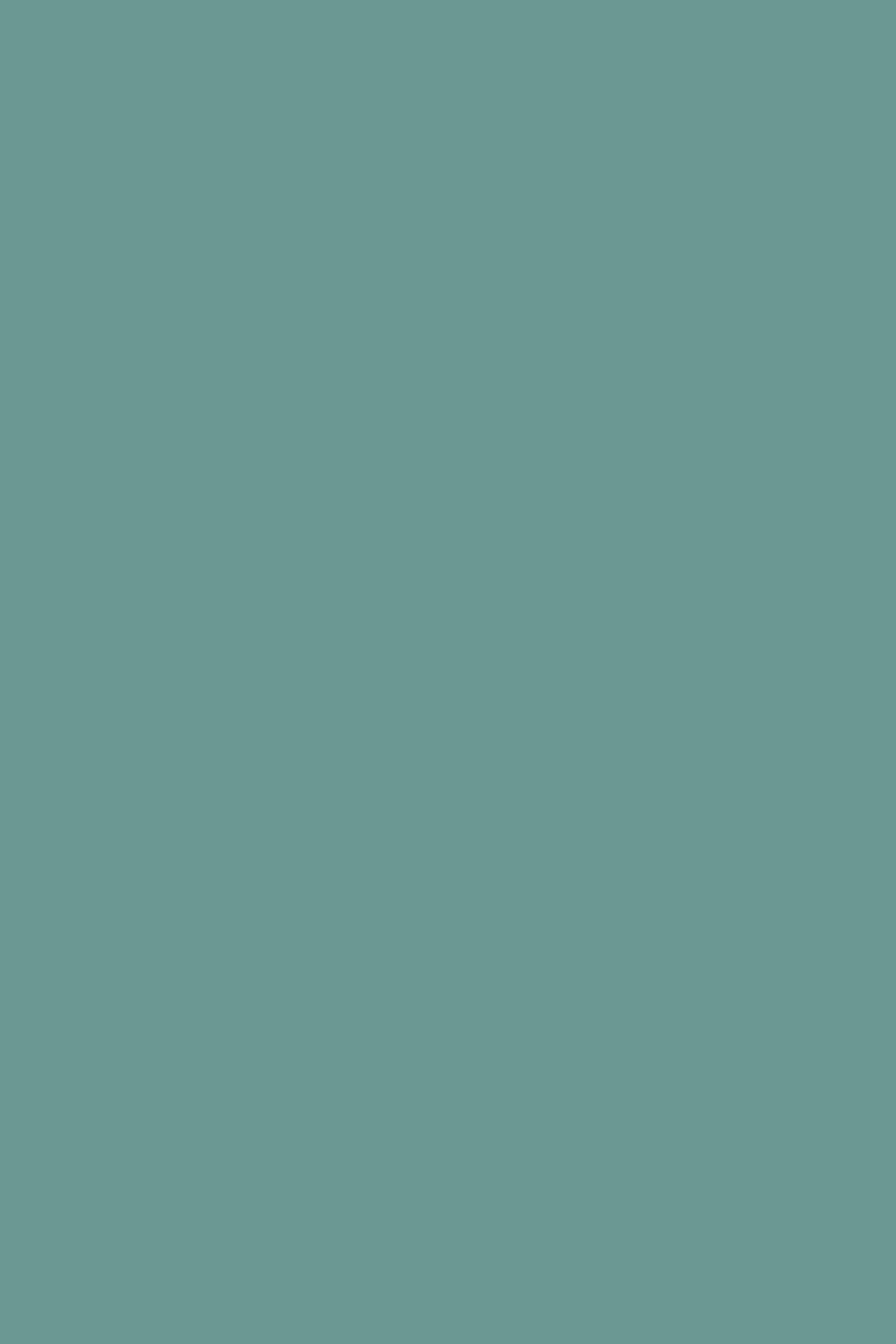
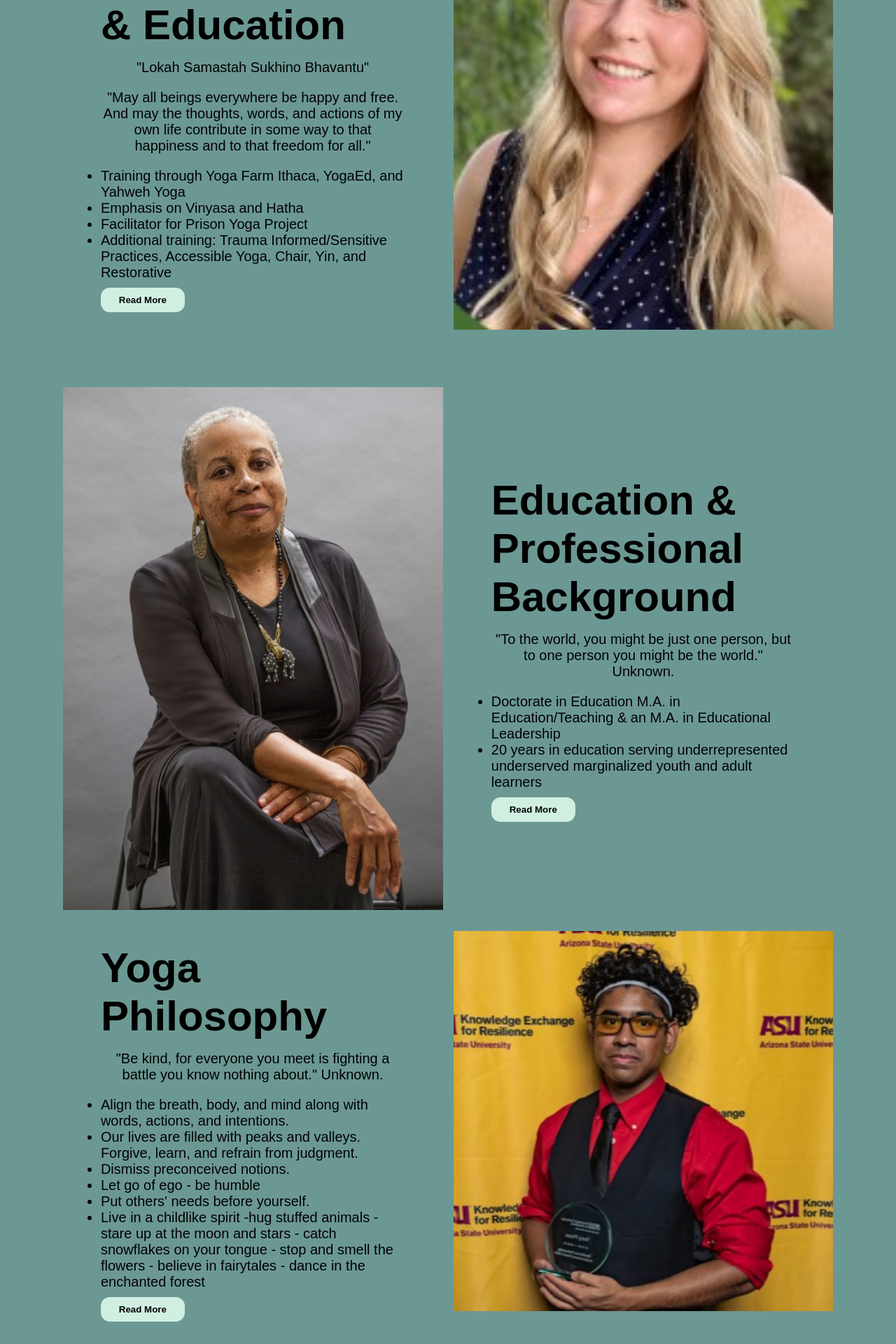
Before and after one commit to bkwilliamsmerncode/blessingsbalancebreathyoga, a React (Create React App) app: page /About2 in a window 1280 px wide. Before the commit this address had no page. Shown: the part 360-2280 px from the top of the page at 70% size. Before the commit the page ends 800 px from the top, so only its background shows below. Built offline with nearby package versions, Linux system fonts and the light colour scheme; a web font is replaced by a local one.

Commit message:
trying to add board of directors page

```diff
--- a/src/App.js
+++ b/src/App.js
@@ -4,6 +4,7 @@ import Home from "./Pages/Home";
 import Gallery from "./Pages/Gallery";
 import Contact from "./Pages/Contact";
 import About from "./Pages/About";
+import About2 from "./Pages/About2"
 import Classes from "./Pages/Classes";
 import Info from "./Pages/Info";
 
@@ -15,6 +16,7 @@ function App() {
         <Route path="/Gallery" element={<Gallery />} />
         <Route path="/Contact" element={<Contact />} />
         <Route path="/About" element={<About />} />
+        <Route path="/About2" element={<About2 />} />
         <Route path="/Classes" element={<Classes />} />
         <Route path="/Info" element={<Info />} />
       </Routes>
--- /dev/null
+++ b/src/Components/About2/About2.css
@@ -0,0 +1,45 @@
+.our-instructor {
+    padding: 4rem 7%;
+    background-color: var(--mainclr);
+    max-width: 1800px;
+  }
+  .our-instructor h1 {
+    color: black;
+    font-size: 30px;
+    text-align: center;
+    margin-bottom: 25px;
+  }
+  .main-instructor {
+    display: flex;
+    justify-content: center;
+    align-items: center;
+    flex-wrap: wrap;
+    gap: 15px;
+  }
+  .inner-instructor {
+    flex: 1 1 45rem;
+  }
+  .inner-instructor img {
+    width: 100%;
+  }
+  .inner-content-instructor {
+    width: 80%;
+    margin: 0 auto;
+  }
+  .inner-content-instructor h2 {
+    font-size: 60px;
+    color: black;
+  }
+  .inner-content-instructor p {
+    color: black;
+    font-size: 1.5rem;
+    margin-top: 15px;
+    margin-bottom: 20px;
+  }
+  .inner-content-instructor a {
+    color: black;
+    background: var(--mainclr);
+    padding: 1rem 3rem;
+    border-radius: 15px;
+    font-size: 1.5rem;
+  }
--- /dev/null
+++ b/src/Components/About2/About2Content.jsx
@@ -0,0 +1,154 @@
+import React from "react";
+import "./About2.css";
+import Alicia from "../../assets/Alicia.jpg";
+import Lucia from "../../assets/Lucia.jpg"
+import Tony from "../../assets/Tony.jpg"
+import Zoraida from "../../assets/Zoraida.jpg"
+
+import { useNavigate } from "react-router-dom";
+
+const AboutContent = () => {
+  const nav = useNavigate();
+
+  return (
+    <>
+      <div className="xlscreens">
+        <div class="our-instructor">
+          <h1 style={{ marginTop: "60px", fontSize: "50px" }}>
+            Founder & Instructor
+          </h1>
+          <div class="main-instructor">
+            <div class="inner-instructor">
+              <div class="inner-content-instructor">
+                <p style={{ fontSize: "xx-large" }}>Dr. Donna Jagielski</p>{" "}
+                <br /> <h2>Yoga Training & Education </h2>
+                <p style={{ textAlign: "center", fontSize: "20px" }}>
+                  "Lokah Samastah Sukhino Bhavantu"
+                </p>
+                <p style={{ textAlign: "center", fontSize: "20px" }}>
+                  "May all beings everywhere be happy and free. And may the
+                  thoughts, words, and actions of my own life contribute in some
+                  way to that happiness and to that freedom for all."
+                </p>
+                <ul
+                  style={{
+                    fontSize: "20px",
+                    marginTop: "10px",
+                    marginBottom: "10px",
+                    listStyleType: "disc",
+                  }}
+                >
+                  <li>
+                    Training through Yoga Farm Ithaca, YogaEd, and Yahweh Yoga
+                  </li>
+                  <li>Emphasis on Vinyasa and Hatha </li>
+                  <li>Facilitator for Prison Yoga Project</li>
+                  <li>
+                    Additional training: Trauma Informed/Sensitive Practices,
+                    Accessible Yoga, Chair, Yin, and Restorative
+                  </li>
+                </ul>
+                <button onClick={() => nav("/Info")} className="regbtn">
+                  Read More
+                </button>
+              </div>
+            </div>
+
+            <div class="inner-instructor">
+              <img src={Alicia} alt="" />
+            </div>
+          </div>
+        </div>
+
+        <div class="our-instructor">
+          <div class="main-instructor">
+            <div class="inner-instructor">
+              <img src={Lucia} alt="" />
+            </div>
+
+            <div class="inner-instructor">
+              <div class="inner-content-instructor">
+                <h2>
+                  Education & <br /> Professional Background
+                </h2>
+                <p style={{ textAlign: "center", fontSize: "20px" }}>
+                  {" "}
+                  "To the world, you might be just one person, but to one person
+                  you might be the world." Unknown.
+                </p>
+                <ul
+                  style={{
+                    fontSize: "20px",
+                    marginTop: "10px",
+                    marginBottom: "10px",
+                    listStyleType: "disc",
+                  }}
+                >
+                  <li>
+                    Doctorate in Education M.A. in Education/Teaching & an M.A.
+                    in Educational Leadership
+                  </li>
+                  <li>
+                    {" "}
+                    20 years in education serving underrepresented underserved
+                    marginalized youth and adult learners{" "}
+                  </li>
+                </ul>
+                <button onClick={() => nav("/Info")} className="regbtn">
+                  Read More
+                </button>
+              </div>
+            </div>
+            <div class="inner-instructor">
+              <div class="inner-content-instructor">
+                <p style={{ fontSize: "xx-large" }}></p> <br />{" "}
+                <h2>Yoga Philosophy</h2>
+                <p style={{ textAlign: "center", fontSize: "20px" }}>
+                  "Be kind, for everyone you meet is fighting a battle you know
+                  nothing about." Unknown.
+                </p>
+                <ul
+                  style={{
+                    fontSize: "20px",
+                    marginTop: "10px",
+                    marginBottom: "10px",
+                    listStyleType: "disc",
+                  }}
+                >
+                  <li>
+                    Align the breath, body, and mind along with words, actions,
+                    and intentions.
+                  </li>
+                  <li>
+                    {" "}
+                    Our lives are filled with peaks and valleys. Forgive, learn,
+                    and refrain from judgment.
+                  </li>
+                  <li> Dismiss preconceived notions.</li>
+                  <li> Let go of ego - be humble</li>
+                  <li>Put others' needs before yourself.</li>
+                  <li>
+                    {" "}
+                    Live in a childlike spirit -hug stuffed animals - stare up
+                    at the moon and stars - catch snowflakes on your tongue -
+                    stop and smell the flowers - believe in fairytales - dance
+                    in the enchanted forest
+                  </li>
+                </ul>
+                <button onClick={() => nav("/Info")} className="regbtn">
+                  Read More
+                </button>
+              </div>
+            </div>
+
+            <div class="inner-instructor">
+              <img src={Tony} alt="" />
+            </div>
+          </div>
+        </div>
+      </div>
+    </>
+  );
+};
+
+export default AboutContent;
--- a/src/Components/Navbar/Navbar.jsx
+++ b/src/Components/Navbar/Navbar.jsx
@@ -3,8 +3,10 @@ import { Link } from "react-router-dom";
 import "./Navbar.css";
 import { FaBars, FaTimes } from "react-icons/fa";
 import bbbylogo2 from "../../images/bbbylogo2.png";
+import { useNavigate } from "react-router-dom";
 
 const Navbar = () => {
+  const nav = useNavigate();
   const [modal, setModal] = useState(false);
   const [color, setColor] = useState(false);
 
@@ -39,8 +41,8 @@ const Navbar = () => {
           <div class="dropdown">
   <div class="dropbtn">About</div>
   <div class="dropdown-content">
-    <a href="#">Founder</a>
-    <a href="#">Board Of Directors</a>
+    <a href="/About" >Founder</a>
+    <a href="/About2" >Board Of Directors</a>
   </div>
 </div>
           </Link>
--- a/src/Global.css
+++ b/src/Global.css
@@ -17,10 +17,23 @@
 :root {
   --mainclr: #6c9894;
   --secondclr: #d0efe1;
+  overflow: auto;
+  scrollbar-width: none;
+  -ms-overflow-style: none;
+  }
+
+body {
+  background-color: #6c9894;
 }
 
 body {
-  background-color: #6c9894;
+  overflow: auto;
+  scrollbar-width: none;
+  -ms-overflow-style: none;
+}
+
+body::-webkit-scrollbar {
+  display: none;
 }
 
 h1,
--- /dev/null
+++ b/src/Pages/About2.jsx
@@ -0,0 +1,16 @@
+import React from "react";
+import About2Content from "../Components/About2/About2Content";
+import Navbar from "../Components/Navbar/Navbar";
+import Footer from "../Components/Footer/Footer";
+
+const About = () => {
+  return (
+    <>
+      <Navbar />
+      <About2Content />
+      <Footer />
+    </>
+  );
+};
+
+export default About;
```
